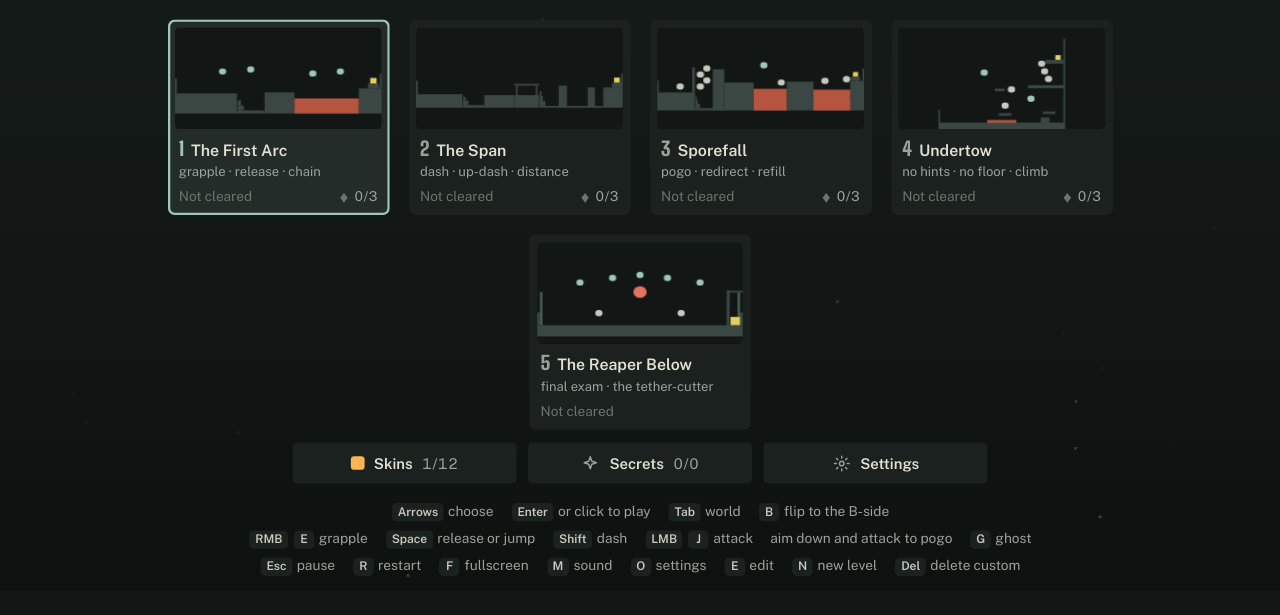
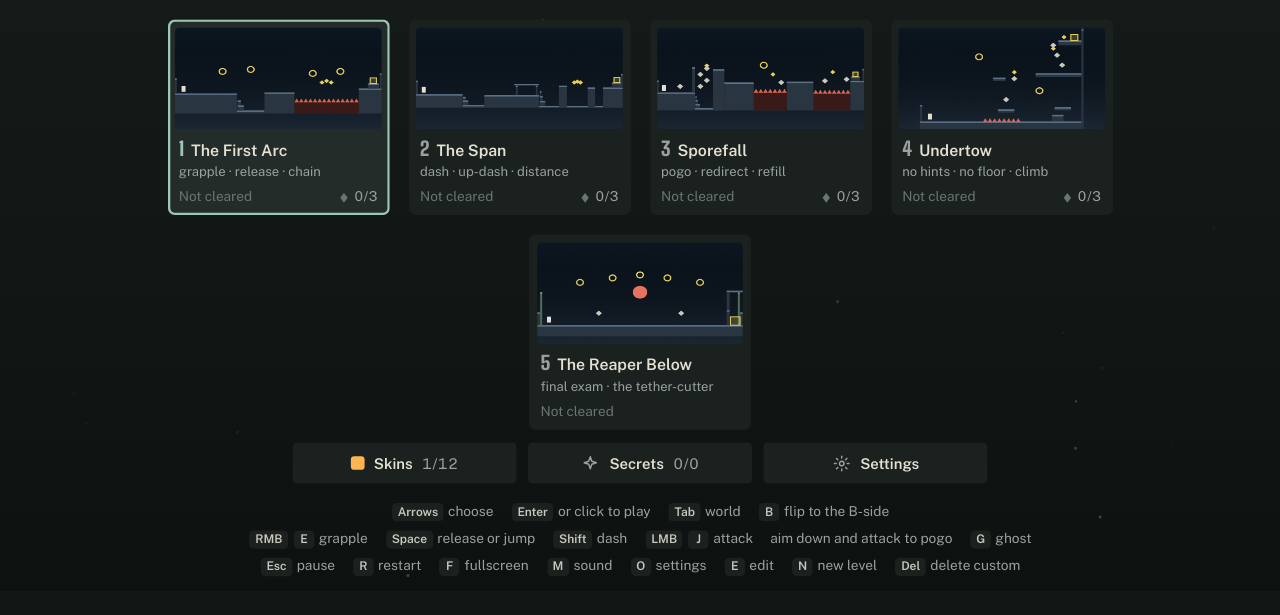
Before and after one commit to Barabosik/tether-demo, a website built with Vite: page index.html in a window 1280 px wide. Shown: the part 169-784 px from the top of the page. Built offline with nearby package versions, Linux system fonts and the light colour scheme; some packages are replaced by stand-ins of ours; no server answers; the database is empty.

Commit message:
Redraw the level thumbnails as small world scenes
Each card now shows its level in that world's own ground and stone, with
lit platform tops, spike teeth, gold grapple rings, hazards, coins, the
spawn and the goal. Rendered at 2x for sharp cards; very wide or tall
levels zoom in around the route without cropping the start or the goal.

```diff
--- a/src/selectScreen.js
+++ b/src/selectScreen.js
@@ -2,7 +2,7 @@ import { fmtTime, displayName } from "./util.js";
 import { icon, hintLine } from "./icons.js";
 import { WORLD_NAME } from "./worlds.js";
 import { LEVELS, isDeletable } from "./levels.js";
-import { makeThumbs } from "./ui.js";
+import { makeThumbs, THUMB_W, THUMB_H } from "./ui.js";
 import { GRADE_COLOR, PALETTES, unlockedPalettes, saveReader, bsideUnlock } from "./rank.js";
 import { emit, on as busOn } from "./uiBus.js";
 import { sfx } from "./audio.js";
@@ -269,10 +269,10 @@ function buildGrid(wl, n) {
     // <canvas> (a cached node can't be re-parented; drawImage copies pixels)
     const thumbWrap = el("div", "sel-thumb");
     const cv = document.createElement("canvas");
-    cv.width = 184; cv.height = 104;
+    cv.width = THUMB_W; cv.height = THUMB_H;
     const g = cv.getContext("2d");
-    if (thumbs[di]) g.drawImage(thumbs[di], 0, 0, 184, 104);
-    if (lockedB) { g.fillStyle = "rgba(13,17,15,0.6)"; g.fillRect(0, 0, 184, 104); }
+    if (thumbs[di]) g.drawImage(thumbs[di], 0, 0);
+    if (lockedB) { g.fillStyle = "rgba(13,17,15,0.6)"; g.fillRect(0, 0, THUMB_W, THUMB_H); }
     thumbWrap.appendChild(cv);
     if (lockedB) { const lf = el("div", "sel-lockface"); lf.appendChild(icon("lock")); thumbWrap.appendChild(lf); }
     body.appendChild(thumbWrap);
--- a/src/ui.js
+++ b/src/ui.js
@@ -12,50 +12,134 @@ export function invalidateThumbs(id) {
   if (id == null) thumbCache.clear();
   else thumbCache.delete(id);
 }
+// thumbnails render at 2× the card slot (184×104 css px) so they stay crisp
+export const THUMB_W = 368, THUMB_H = 208;
+
+const hex = (h) => { const n = parseInt(h.slice(1), 16); return [(n >> 16) & 255, (n >> 8) & 255, n & 255]; };
+const mix = (a, b, k) => {
+  const A = hex(a), B = hex(b);
+  return `rgb(${A.map((v, i) => Math.round(v * (1 - k) + B[i] * k)).join(",")})`;
+};
+
+// each world's own ground and stone (worldbg.js) — the card reads as a small
+// window onto that world, not a schematic
+const THUMB_WORLD = {
+  1: { base: "#0c1722", rock: "#2a3542", lip: "#5d7186" },
+  2: { base: "#13151a", rock: "#3a352e", lip: "#7a6a54" },
+  3: { base: "#1a0e10", rock: "#3a2222", lip: "#7a4636" },
+};
+
 export function makeThumbs(LEVELS) {
   return LEVELS.map((L) => {
     const hit = thumbCache.get(L.id);
     if (hit) return hit;
     const cv = document.createElement("canvas");
-    cv.width = 184;
-    cv.height = 104;
+    cv.width = THUMB_W;
+    cv.height = THUMB_H;
     const g = cv.getContext("2d");
     const d = L.build();
     alignSpikes(d.solids, d.spikes, L.world.h, d.nodes);
-    g.fillStyle = "#121715";
-    g.fillRect(0, 0, 184, 104);
-    const s = Math.min(184 / L.world.w, 104 / L.world.h);
-    const ox = (184 - L.world.w * s) / 2, oy = (104 - L.world.h * s) / 2;
+    const P = THUMB_WORLD[L.worldId] || THUMB_WORLD[1];
+    const W = THUMB_W, H = THUMB_H;
+
+    // ground: the world's base, a little lighter toward the floor
+    g.fillStyle = P.base;
+    g.fillRect(0, 0, W, H);
+    const wash = g.createLinearGradient(0, 0, 0, H);
+    wash.addColorStop(0, "rgba(0,0,0,0)");
+    wash.addColorStop(1, mix(P.base, P.lip, 0.18));
+    g.fillStyle = wash;
+    g.fillRect(0, 0, W, H);
+
+    // framing: fit the whole level when its shape is close to the card's;
+    // very wide or tall levels zoom in (capped) around the spawn→goal route
+    const ww = L.world.w, wh = L.world.h;
+    const sFit = Math.min(W / ww, H / wh), sFill = Math.max(W / ww, H / wh);
+    const sp = d.spawn || { x: ww / 2, y: wh / 2 };
+    const gc = d.goal ? { x: d.goal.x + d.goal.w / 2, y: d.goal.y + d.goal.h / 2 } : sp;
+    // …but never so far that the spawn or the goal leaves the frame
+    const sRoute = Math.min(W / (Math.abs(gc.x - sp.x) + 360), H / (Math.abs(gc.y - sp.y) + 360));
+    const s = Math.max(sFit, Math.min(sFill, sFit * 1.45, sRoute));
+    const clampC = (c, span, view) => (span * s <= view ? span / 2 : Math.max(view / s / 2, Math.min(span - view / s / 2, c)));
+    const cx = clampC((sp.x + gc.x) / 2, ww, W), cy = clampC((sp.y + gc.y) / 2, wh, H);
     g.save();
-    g.translate(ox, oy);
+    g.translate(W / 2, H / 2);
     g.scale(s, s);
-    // a quiet minimap in the UI palette: bone-grey rock, jade anchors, the
-    // hazards and the goal the only warm marks
-    const SK = { crumble: "#6e5f4c", mover: "#4f6670", grip: "#4d6b57" };
-    const SURF = { ice: "#557079", bouncy: "#5b7550", sticky: "#4a4652", conveyor: "#665c45" };
-    const dot = (x, y, r) => { g.beginPath(); g.arc(x, y, r / s, 0, Math.PI * 2); g.fill(); };
+    g.translate(-cx, -cy);
+    const px = 1 / s; // one thumbnail pixel, in world units
+
+    // rock: a body in the world's stone with a lit top lip, like the game
+    const KIND = { crumble: "#6e5a44", mover: "#4f6670", grip: "#4d6b57", scorch: "#5a2a24" };
     for (const r of d.solids) {
-      g.fillStyle = SK[r.kind] || SURF[r.surface] || "#3b4743";
+      const body = KIND[r.kind] || (r.surface === "ice" ? "#557079" : r.surface === "bouncy" ? "#5b7550" : P.rock);
+      g.fillStyle = body;
       g.fillRect(r.x, r.y, r.w, r.h);
+      g.fillStyle = KIND[r.kind] ? mix(KIND[r.kind], "#e4e1d3", 0.35) : P.lip;
+      g.fillRect(r.x, r.y, r.w, Math.min(r.h, 3 * px));
     }
-    g.fillStyle = "#b5543f";
+
+    // spikes: a row of teeth (deep pits keep a dark body under them)
+    const tooth = 8 * px;
+    g.fillStyle = "#d9654f";
     for (const r of d.spikes) {
-      if (r.rot) {
-        g.save();
-        g.translate(r.x + r.w / 2, r.y + r.h / 2);
-        g.rotate((r.rot * Math.PI) / 180);
-        g.fillRect(-r.w / 2, -r.h / 2, r.w, Math.max(r.h, 3 / s));
-        g.restore();
-      } else g.fillRect(r.x, r.y, r.w, Math.max(r.h, 3 / s));
+      g.save();
+      g.translate(r.x + r.w / 2, r.y + r.h / 2);
+      if (r.rot) g.rotate((r.rot * Math.PI) / 180);
+      const w = r.w, top = -r.h / 2;
+      if (r.deep && r.h > tooth) { g.fillStyle = "#3a1a18"; g.fillRect(-w / 2, top + tooth * 0.8, w, r.h - tooth * 0.8); g.fillStyle = "#d9654f"; }
+      const n = Math.max(1, Math.round(w / tooth));
+      const tw = w / n;
+      g.beginPath();
+      for (let i = 0; i < n; i++) {
+        const x0 = -w / 2 + i * tw;
+        g.moveTo(x0, top + tooth);
+        g.lineTo(x0 + tw / 2, top);
+        g.lineTo(x0 + tw, top + tooth);
+      }
+      g.fill();
+      g.restore();
     }
-    g.fillStyle = "#9fc7b8";
-    for (const a of d.anchors) dot(a.x, a.y, 3.2);
+
+    // hazards: saws/pendulum bobs as discs, crushers/lasers as bars
+    for (const h of d.hazards) {
+      if (h.kind === "laser") { g.fillStyle = "rgba(229,115,95,0.75)"; g.fillRect(h.x + h.w / 2 - px, h.y, 2 * px, h.h); }
+      else if (h.w && h.h) { g.fillStyle = "#8a4a3a"; g.fillRect(h.x, h.y, h.w, h.h); }
+      else {
+        const hx = h.kind === "pendulum" ? h.hx ?? h.x : h.x, hy = h.kind === "pendulum" ? h.hy ?? h.y : h.y;
+        g.fillStyle = "#c7614c";
+        g.beginPath(); g.arc(hx, hy, Math.max(h.r || 20, 3.5 * px), 0, Math.PI * 2); g.fill();
+      }
+    }
+
+    // grapple rings: gold outlines, the game's own read for "swing here"
+    g.strokeStyle = "#e3cf5c";
+    g.lineWidth = 2.4 * px;
+    for (const a of d.anchors) { g.beginPath(); g.arc(a.x, a.y, 6 * px, 0, Math.PI * 2); g.stroke(); }
+    // pogo nodes + coins: small bone and gold diamonds
+    const diamond = (x, y, r) => { g.beginPath(); g.moveTo(x, y - r); g.lineTo(x + r, y); g.lineTo(x, y + r); g.lineTo(x - r, y); g.fill(); };
     g.fillStyle = "#c9c8bc";
-    for (const n of d.nodes) dot(n.x, n.y, 3.2);
+    for (const n of d.nodes) diamond(n.x, n.y, 5.5 * px);
+    g.fillStyle = "#e3cf5c";
+    for (const c of d.coins) diamond(c.x, c.y, 4.5 * px);
+    // foes: warm dots; bosses read bigger
     g.fillStyle = "#e5735f";
-    for (const en of d.enemies) dot(en.x, en.y, en.kind === "reaper" ? 6 : 3);
-    g.fillStyle = "#e3cf5c";
-    g.fillRect(d.goal.x, d.goal.y, d.goal.w, d.goal.h);
+    for (const en of d.enemies) {
+      const boss = ["reaper", "baphomet", "leviathan", "keeper"].includes(en.kind);
+      g.beginPath(); g.arc(en.x, en.y, (boss ? 13 : 5) * px, 0, Math.PI * 2); g.fill();
+    }
+
+    // goal: a gold frame; spawn: the player, a bone sliver
+    if (d.goal) {
+      g.fillStyle = "rgba(227,207,92,0.22)";
+      g.fillRect(d.goal.x, d.goal.y, d.goal.w, d.goal.h);
+      g.strokeStyle = "#e3cf5c";
+      g.lineWidth = 2 * px;
+      g.strokeRect(d.goal.x, d.goal.y, d.goal.w, d.goal.h);
+    }
+    if (d.spawn) {
+      g.fillStyle = "#e4e1d3";
+      g.fillRect(d.spawn.x - 3.5 * px, d.spawn.y - 12 * px, 7 * px, 12 * px);
+    }
     g.restore();
     thumbCache.set(L.id, cv);
     return cv;
```
Also changed, not shown: TETHER.html (+10 -10 lines).
